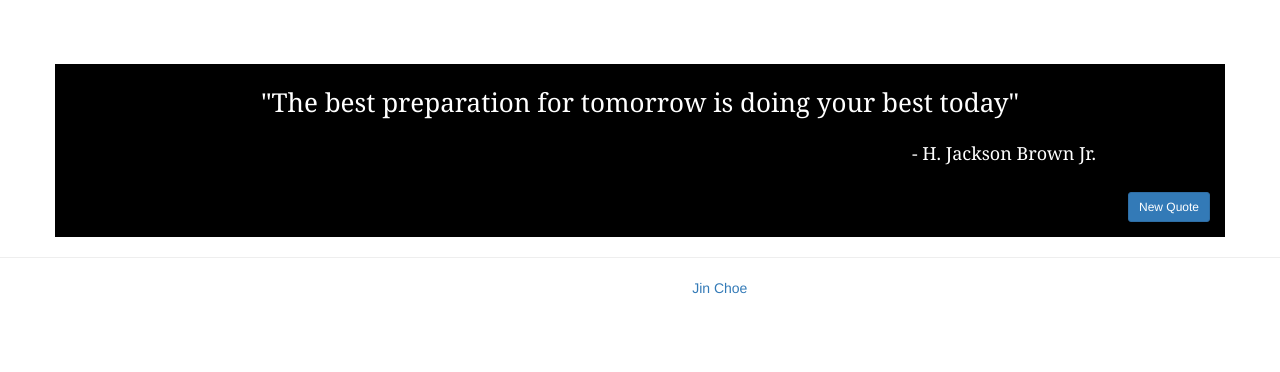
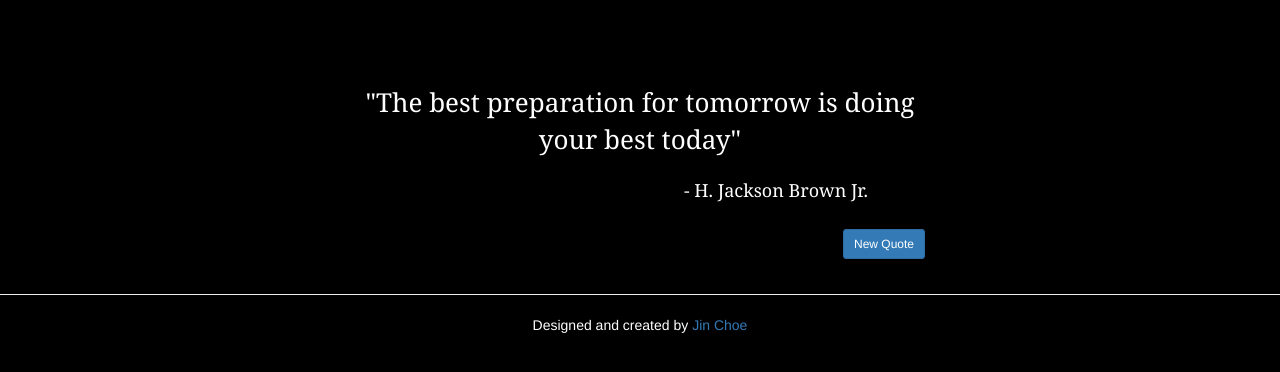
Before and after one commit to jinc1026/random-quote, a plain HTML site: page index.html in a window 1280 px wide. Drawn offline with nearby package versions, Linux system fonts and the light colour scheme.

Commit message:
fixed background color issue

```diff
--- a/index.html
+++ b/index.html
@@ -1,14 +1,15 @@
 <!DOCTYPE html>
 <head>
   <meta charset="utf-8">
-  <link rel="stylesheet" href="css/style.css" />
-  <link rel="stylesheet" href="https://maxcdn.bootstrapcdn.com/bootstrap/3.3.7/css/bootstrap.min.css" integrity="sha384-BVYiiSIFeK1dGmJRAkycuHAHRg32OmUcww7on3RYdg4Va+PmSTsz/K68vbdEjh4u" crossorigin="anonymous">
+  <link rel="stylesheet" href="https://maxcdn.bootstrapcdn.com/bootstrap/3.3.7/css/bootstrap.min.css" integrity="sha384-BVYiiSIFeK1dGmJRAkycuHAHRg32OmUcww7on3RYdg4Va+PmSTsz/K68vbdEjh4u" crossorigin="anonymous" />
+  <link rel="stylesheet" type="text/css" href="css/style.css" />
 
 
-  <script type="text/javascript" src="https://maxcdn.bootstrapcdn.com/bootstrap/3.3.7/js/bootstrap.min.js" integrity="sha384-Tc5IQib027qvyjSMfHjOMaLkfuWVxZxUPnCJA7l2mCWNIpG9mGCD8wGNIcPD7Txa" crossorigin="anonymous"></script>
   <script   type="text/javascript" src="http://code.jquery.com/jquery-2.2.4.js"   integrity="sha256-iT6Q9iMJYuQiMWNd9lDyBUStIq/8PuOW33aOqmvFpqI="   crossorigin="anonymous"></script>
   <script src="http://ajax.googleapis.com/ajax/libs/jquery/1.9.1/jquery.min.js"> </script>
   <script   type="text/javascript" src="http://code.jquery.com/jquery-3.1.1.js"   integrity="sha256-16cdPddA6VdVInumRGo6IbivbERE8p7CQR3HzTBuELA="   crossorigin="anonymous"></script>
+  <script type="text/javascript" src="https://maxcdn.bootstrapcdn.com/bootstrap/3.3.7/js/bootstrap.min.js" integrity="sha384-Tc5IQib027qvyjSMfHjOMaLkfuWVxZxUPnCJA7l2mCWNIpG9mGCD8wGNIcPD7Txa" crossorigin="anonymous"></script>
+
 
 
 </head>
```
